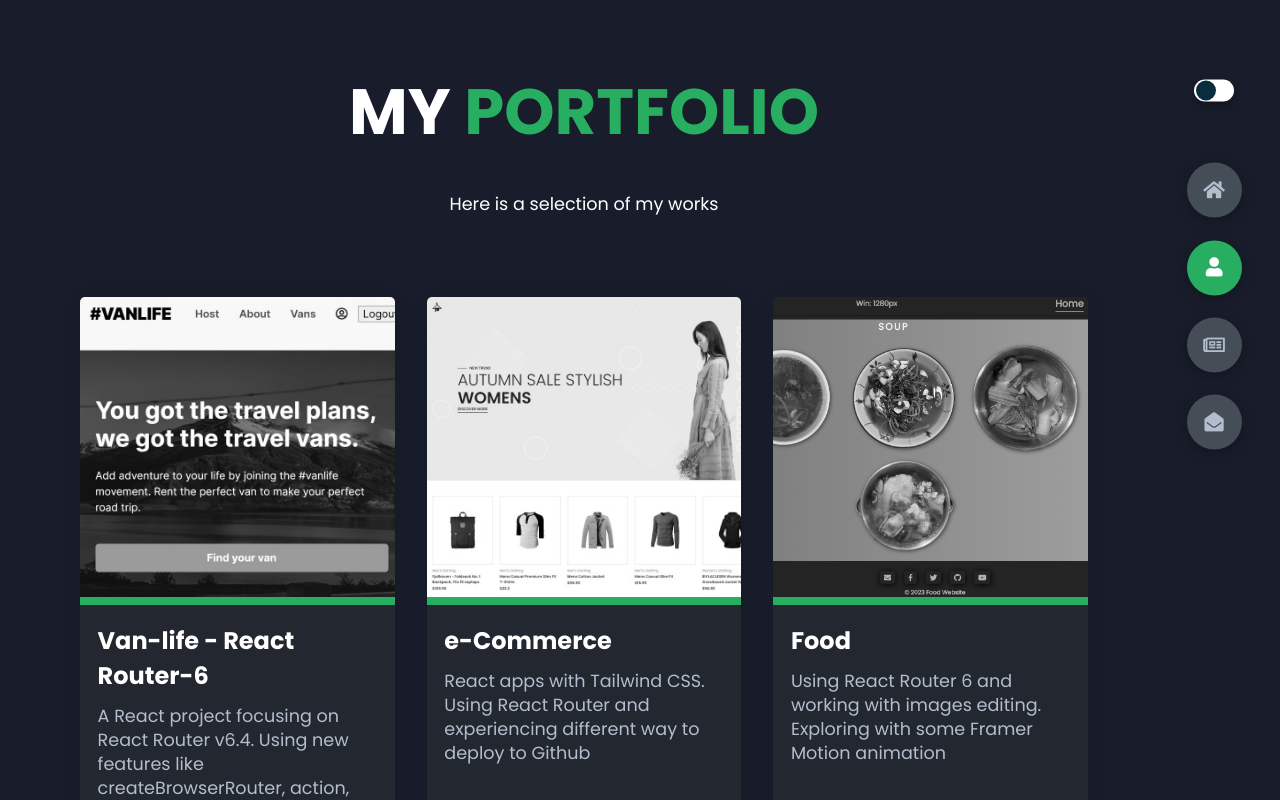
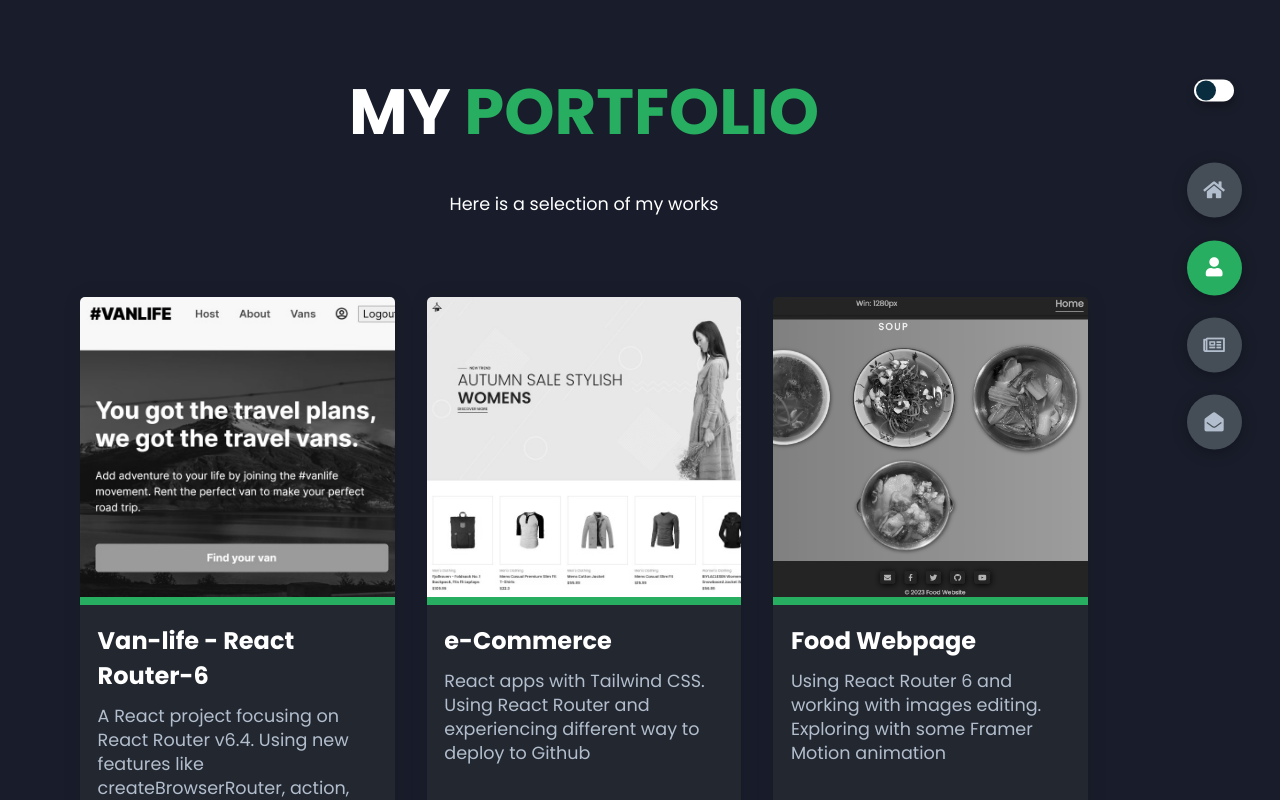
Before and after one commit to Itosan2/portfolio-02, a React (Create React App) app: page / in a window 1280 px wide. Both pictures are taken after a click on the element "Portfolio Page". Shown: the top 800 px of the page. Built offline with nearby package versions, Linux system fonts and the light colour scheme.

Commit message:
food webpage

```diff
--- a/src/components/Port.jsx
+++ b/src/components/Port.jsx
@@ -29,7 +29,7 @@ const portItem = [
   {
     id: 11,
     img: img11,
-    title: "Food",
+    title: "Food Webpage",
     text: "Using React Router 6 and working with images editing. Exploring with some Framer Motion animation ",
     url: "https://itosan2.github.io/food/",
   },
```
